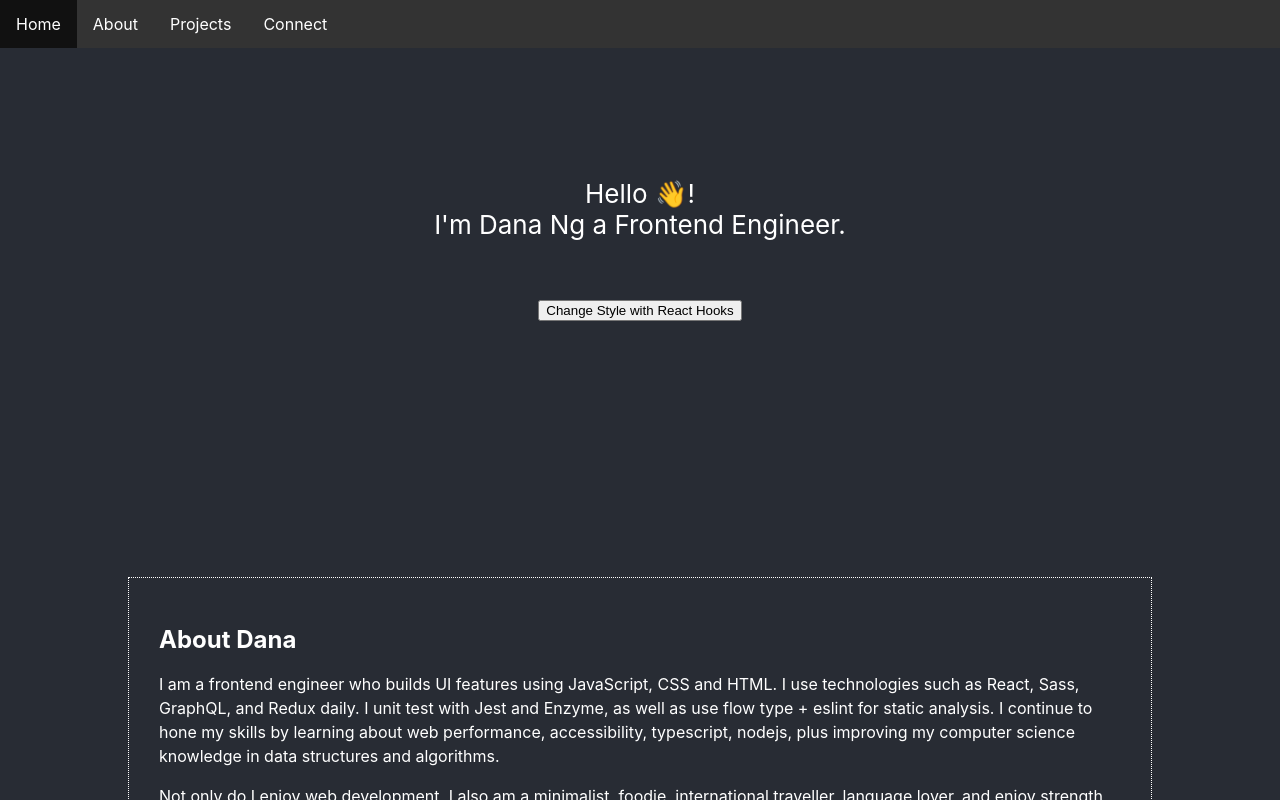
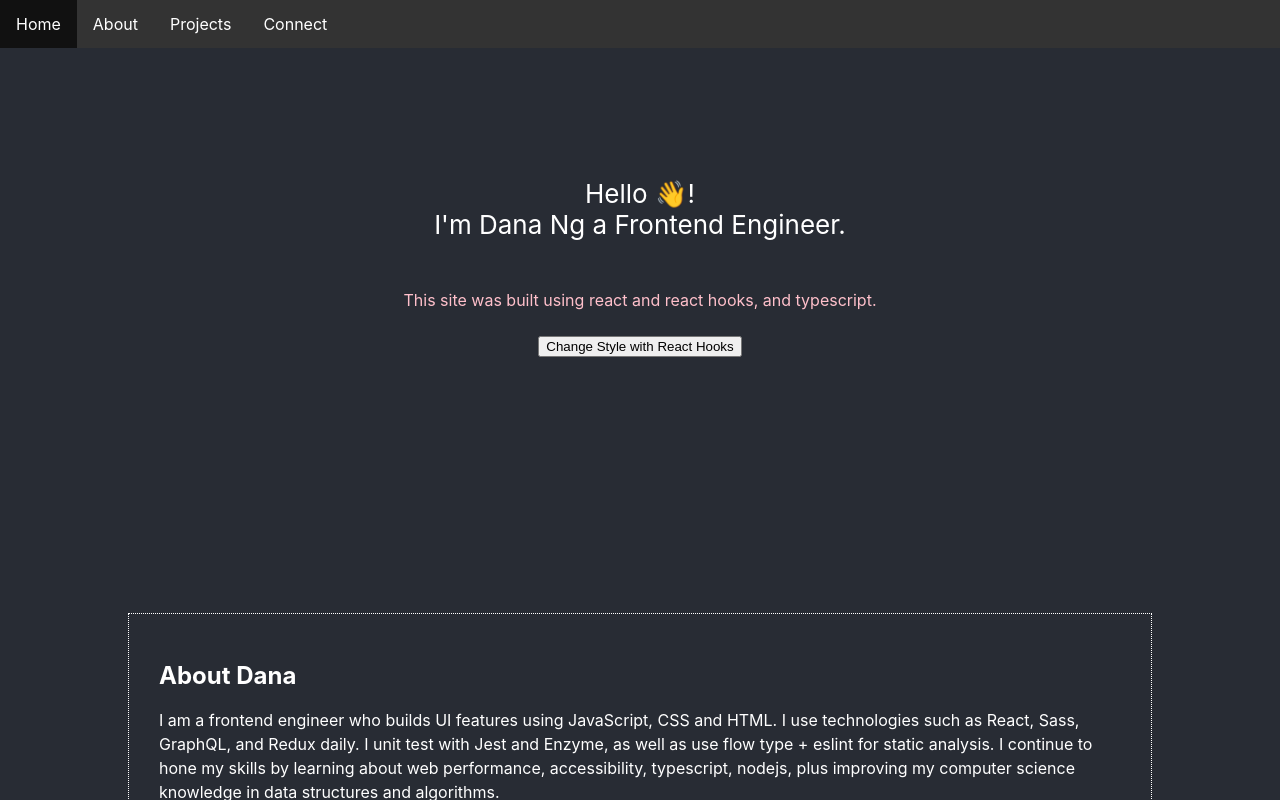
Before and after one commit to riceball1/riceball1.github.io, a React (Create React App) app: page / in a window 1280 px wide. Shown: the top 800 px of the page. Built offline with nearby package versions, Linux system fonts and the light colour scheme.

Commit message:
Converted to using typescript

```diff
--- a/src/App.css
+++ b/src/App.css
@@ -6,6 +6,10 @@
   margin: 10% 10%;
 }
 
+.App-smallContent {
+  font-size: 1rem;
+  color: pink;
+}
 
 .App-header {
   background-color: #282c34;
--- a/src/App.js
+++ b/src/App.tsx
@@ -10,7 +10,7 @@ function App() {
 
   // change color
   const changeStyle = () => {
-    const newStyle = {...style.style, color: 'orange'};
+    const newStyle = {...style.style, color: 'pink'};
     setColor({style: newStyle, colorSet: true});
   }
 
@@ -22,6 +22,10 @@ function App() {
         <div className="App-intro">
           <p style={style.style}>Hello <span role="img" aria-label="hand wave">👋</span>! <br/> I'm Dana Ng a Frontend Engineer.</p>
           <div>
+
+            <p className="App-smallContent">
+              This site was built using react and react hooks, and typescript.
+            </p>
             <button onClick={changeStyle} disabled={style.colorSet}>
             Change Style with React Hooks
             </button>
--- /dev/null
+++ b/src/react-app-env.d.ts
@@ -0,0 +1 @@
+/// <reference types="react-scripts" />
```
Also changed, not shown: package.json (+6 -1 lines), tsconfig.json (added, +25 -0 lines), src/Nav/Nav.tsx (renamed from src/Nav/Nav.js), 1 other file (tests, documents, lock files or other folders).
